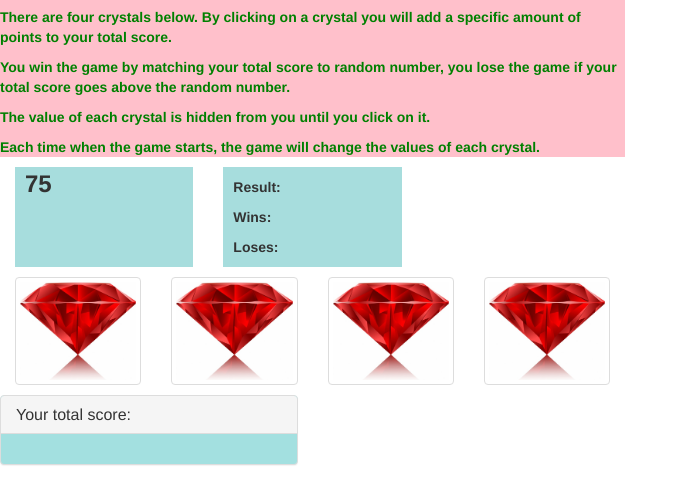
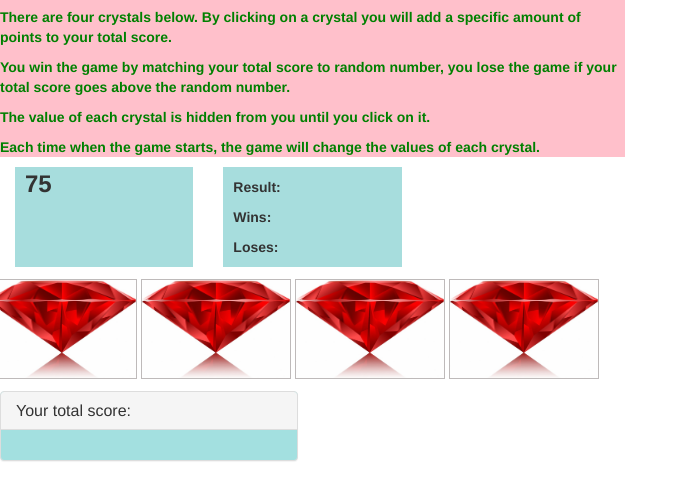
Before and after one commit to shama009/CrystalsCollector-Game, a plain HTML site: page index.html in a window 1280 px wide. Shown: the part 93-596 px from the top of the page, without its empty margins (0-688 px from the left). Drawn offline with nearby package versions, Linux system fonts and the light colour scheme.

Commit message:
display crystals  and assign random values to each crystal

```diff
--- a/assets/css/style.css
+++ b/assets/css/style.css
@@ -27,6 +27,12 @@ header {
     padding: 10px;
     margin-bottom: 10px;
 }
+.crystal-image {
+    width:150px;
+    height:100px;
+    border: 1px solid rgb(190, 186, 186);
+    margin:2px;
+}
 .panel-default {
     background: rgb(163, 224, 224);
     margin-top: 10px;
--- a/assets/javascript/game.js
+++ b/assets/javascript/game.js
@@ -1,5 +1,6 @@
 // variables
 var randomNumber=0;
+var crystalRandomNumber=0;
 var crystal1=0;
 var crystal2=0;
 var crystal3=0;
@@ -21,11 +22,54 @@ randomNumber=generateRandomNum(19,120);
     // display random number generated
 $("#random-number").text(randomNumber);
     // crytals should have random value generated between  1 - 12.
-crystal1=generateRandomNum(1,12);
+    // Assign each crystal with appropriate random number.
+// crystal1=generateRandomNum(1,12);
+// $("#img1").attr("data-crystalvalue",crystal1);
+// crystal2=generateRandomNum(1,12);
+// $("#img2").attr("data-crystalvalue",crystal2);
+// crystal3=generateRandomNum(1,12);
+// $("#img3").attr("data-crystalvalue",crystal3);
+// crystal4=generateRandomNum(1,12);
+// $("#img4").attr("data-crystalvalue",crystal4);
 
-crystal2=generateRandomNum(1,12);
-crystal3=generateRandomNum(1,12);
-crystal4=generateRandomNum(1,12);
+//Creating multiple crystals each with their own unique number value.
+  var numberOfCrystals = ["assets/images/ruby.jpg", "assets/images/ruby.jpg", "assets/images/ruby.jpg", "assets/images/ruby.jpg"];
+
+
+  // Next we create a for loop to create crystals for every numberOption.
+  for (var i = 0; i < numberOfCrystals.length; i++) {
+
+    // For each iteration, we will create an imageCrystal
+    var imageCrystal = $("<img>");
+
+    // First each crystal will be given the class ".crystal-image".
+    // This will allow the CSS to take effect.
+    imageCrystal.addClass("crystal-image");
+
+    // Each imageCrystal will be given a src link to the crystal image
+    imageCrystal.attr("src", numberOfCrystals[i]);
+    console.log(imageCrystal);
+    // Each imageCrystal will be given a data attribute called data-crystalValue.
+    // Generate random value for each crystal
+    crystalRandomNumber=generateRandomNum(1,12);
+    imageCrystal.attr("data-crystalvalue", crystalRandomNumber);
+
+    // Lastly, each crystal image (with all it classes and attributes) will get added to the page.
+    $("#crystals").append(imageCrystal);
+  }
+
+  // This time, our click event applies to every single crystal on the page. Not just one.
+  $(".crystal-image").on("click", function() {
+
+        // Determining the crystal's value requires us to extract the value from the data attribute.
+        // Using the $(this) keyword specifies that we should be extracting the crystal value of the clicked crystal.
+        // Using the .attr("data-crystalvalue") allows us to grab the value out of the "data-crystalvalue" attribute.
+        // Since attributes on HTML elements are strings, we must convert it to an integer before adding to the counter
+
+        var crystalValue = ($(this).attr("data-crystalvalue"));
+        alert(crystalValue);
+  });
+
 });
 
 
--- a/index.html
+++ b/index.html
@@ -61,22 +61,7 @@
             <div class="col-md-6"></div>
         </div>
         <div class="row">
-            <div class="crystals">
-                <div class="col-md-6">
-                    <div class="col-md-3">
-                        <img src="assets/images/ruby.jpg" alt="red" class="img-thumbnail crystal-image">
-                    </div>
-                    <div class="col-md-3">
-                        <img src="assets/images/ruby.jpg" alt="yellow" class="img-thumbnail crystal-image">
-                    </div>
-                    <div class="col-md-3">
-                        <img src="assets/images/ruby.jpg" alt="green" class="img-thumbnail crystal-image">
-                    </div>
-                    <div class="col-md-3">
-                        <img src="assets/images/ruby.jpg" alt="blue" class="img-thumbnail crystal-image">
-                    </div>
-                </div>
-                <div class="col-md-6"></div>
+            <div id="crystals">
             </div>
         </div>
         <div class="row">
```
